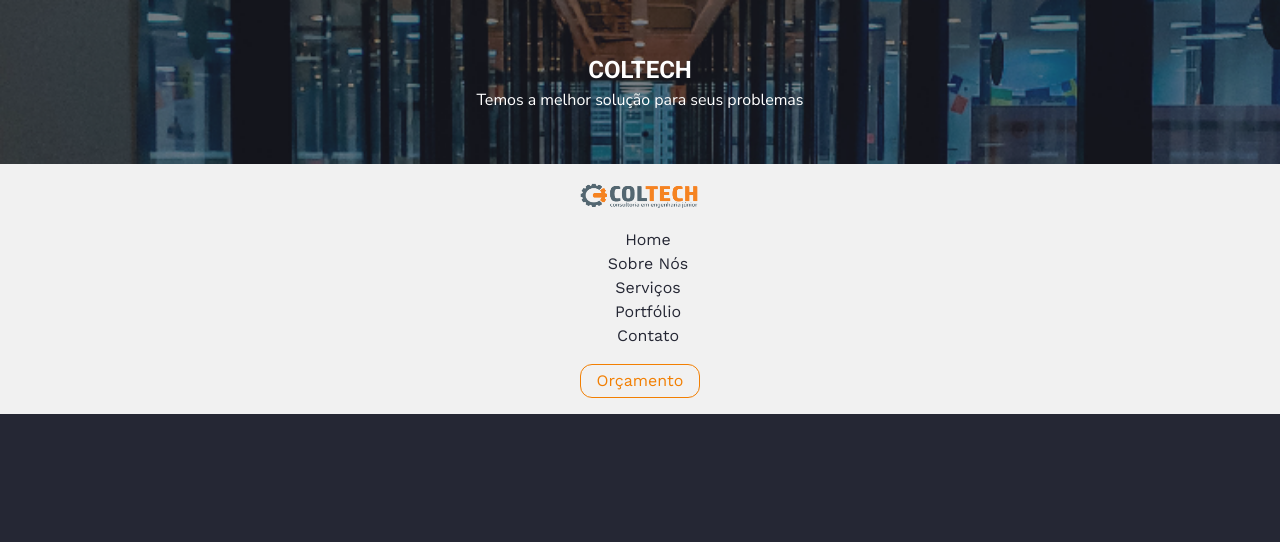
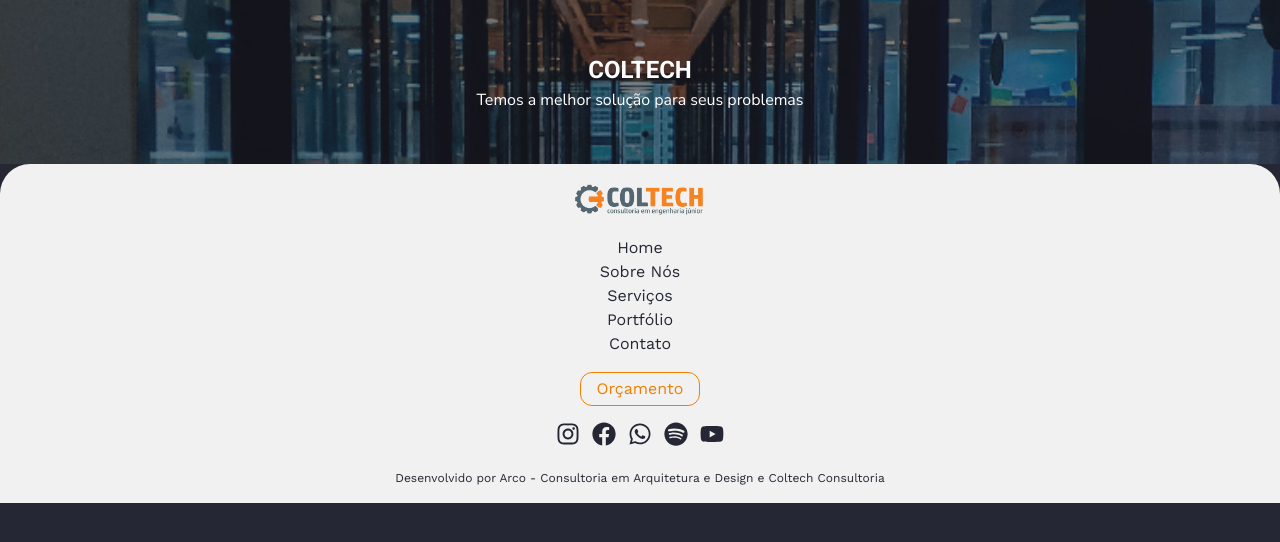
Before and after one commit to coltech-ej/site, a React (Vite) app: page / in a window 1280 px wide. Shown: the top 542 px of the page. Built offline with nearby package versions, Linux system fonts and the light colour scheme.

Commit message:
chore(footer): add icons and description of the footer
Has banner component was revised by lint

```diff
--- a/package.json
+++ b/package.json
@@ -30,6 +30,7 @@
 		"react": "^18.0.0",
 		"react-dom": "^18.0.0",
 		"react-helmet-async": "^1.3.0",
+		"react-icons": "^4.3.1",
 		"react-router-dom": "^6.3.0"
 	},
 	"devDependencies": {
--- a/src/components/footer/footer.tsx
+++ b/src/components/footer/footer.tsx
@@ -1,4 +1,21 @@
-import { Flex, Image, ListItem, UnorderedList } from '@chakra-ui/react';
+import {
+	Box,
+	Flex,
+	Grid,
+	GridItem,
+	Icon,
+	Image,
+	ListItem,
+	Text,
+	UnorderedList,
+} from '@chakra-ui/react';
+import {
+	FaInstagram,
+	FaFacebook,
+	FaWhatsapp,
+	FaSpotify,
+	FaYoutube,
+} from 'react-icons/fa';
 
 import { Button } from './button';
 
@@ -10,12 +27,13 @@
 			p="4"
 			bg="gray.100"
 			alignItems="center"
+			borderTopRadius="30"
 		>
 			<Image
 				src="src/assets/capa_coltech_laranja_cinza.png"
 				alt="logo coltech completo"
-				w="32"
-				h="8"
+				h="10"
+				mx="auto"
 			/>
 			<UnorderedList
 				color="gray.500"
@@ -23,6 +41,7 @@
 				textAlign="center"
 				fontSize="16px"
 				my="4"
+				mx="auto"
 			>
 				<ListItem>Home</ListItem>
 				<ListItem>Sobre Nós</ListItem>
@@ -32,6 +51,31 @@
 			</UnorderedList>
 
 			<Button name="Orçamento" />
+
+			<Grid templateColumns="repeat(5, 1fr)" gap={3} mx="auto" my="4">
+				<GridItem>
+					<Icon as={FaInstagram} w="6" h="6" color="gray.500" />
+				</GridItem>
+				<GridItem>
+					<Icon as={FaFacebook} w="6" h="6" color="gray.500" />
+				</GridItem>
+				<GridItem>
+					<Icon as={FaWhatsapp} w="6" h="6" color="gray.500" />
+				</GridItem>
+				<GridItem>
+					<Icon as={FaSpotify} w="6" h="6" color="gray.500" />
+				</GridItem>
+				<GridItem>
+					<Icon as={FaYoutube} w="6" h="6" color="gray.500" />
+				</GridItem>
+			</Grid>
+
+			<Box textAlign="center" width="80%">
+				<Text fontSize="12px" color="gray.500">
+					Desenvolvido por Arco - Consultoria em Arquitetura e Design e Coltech
+					Consultoria
+				</Text>
+			</Box>
 		</Flex>
 	);
 }
--- a/src/routes/home/home.tsx
+++ b/src/routes/home/home.tsx
@@ -1,7 +1,7 @@
 import { Flex } from '@chakra-ui/react';
 import { Helmet } from 'react-helmet-async';
 
-import { Title, Footer } from '../../components';
+import { Footer } from '../../components';
 import { Banner } from '../../components/banner/banner';
 
 function Home() {
@@ -12,8 +12,6 @@
 					<title>Coltech | Home</title>
 				</Helmet>
 				<Banner />
-
-
 			</main>
 
 			<Footer />
```
Also changed, not shown: src/components/banner/banner.tsx (+11 -6 lines), 1 other file (tests, documents, lock files or other folders).
